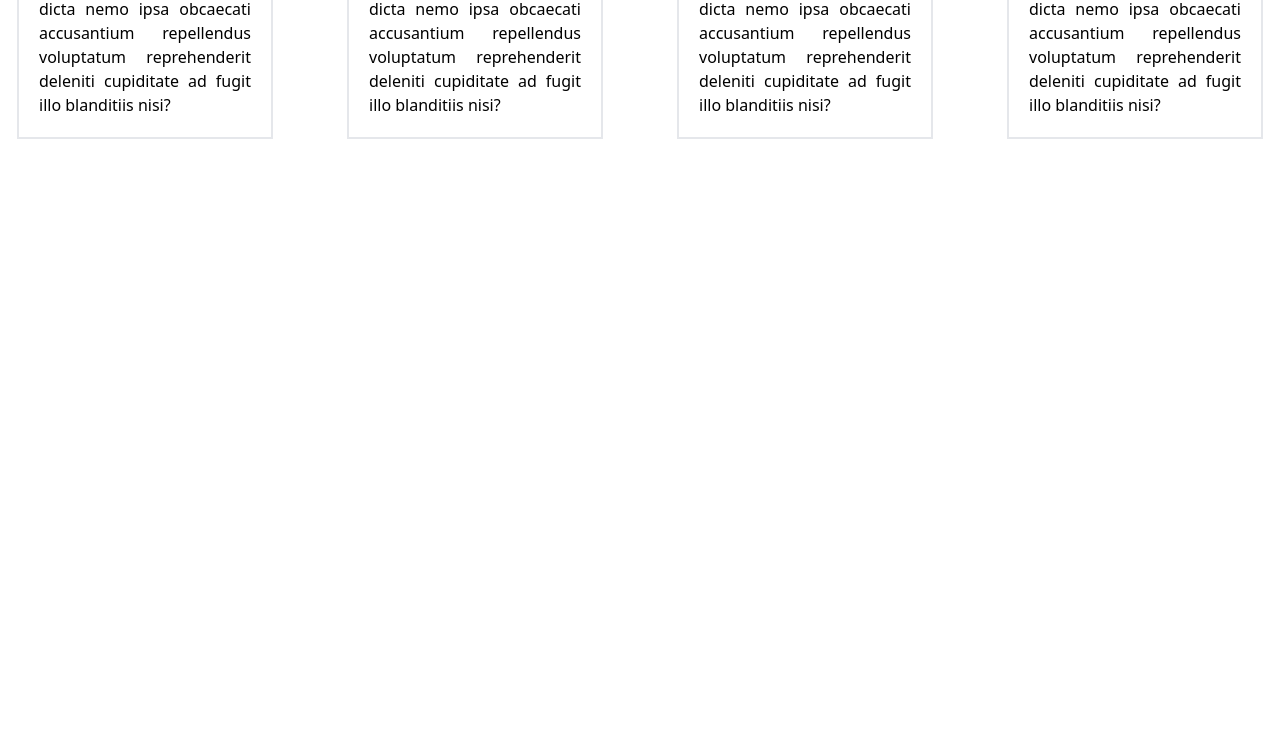
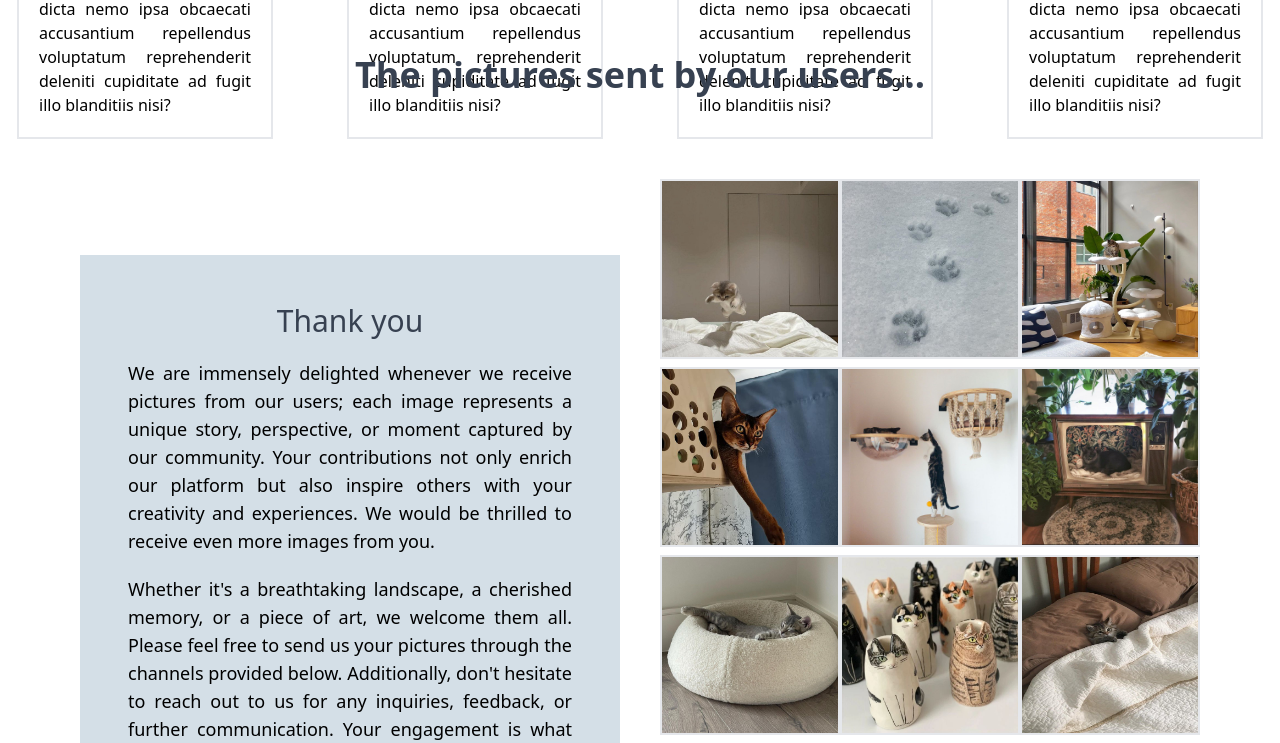
Before and after one commit to demetgas/tailwind-vue-project, a Vue app: page / in a window 1280 px wide. Shown: the part 3520-4263 px from the top of the page. Before the commit the page ends 3699 px from the top, so only its background shows below. Built offline with nearby package versions, Linux system fonts and the light colour scheme.

Commit message:
jinius gallery

```diff
--- a/src/components/Gallery.vue
+++ b/src/components/Gallery.vue
@@ -1,9 +1,52 @@
 <template>
-  <div>Jin</div>
+  <div className="max-w-[1200px] mx-auto">
+    <h2 className="text-center text-gray-700 font-bold text-4xl mt-20 mb-10">
+      The pictures sent by our users...
+    </h2>
+    <div className="grid md:grid-cols-1 lg:grid-cols-2 gap-10 p-10  ">
+      <div
+        className="border-8 h-auto md:mx-auto border-babyblue bg-babyblue p-10 my-auto"
+      >
+        <h1 className="text-center text-gray-700 text-3xl mb-5">Thank you</h1>
+        <p className="text-lg text-justify">
+          We are immensely delighted whenever we receive pictures from our
+          users; each image represents a unique story, perspective, or moment
+          captured by our community. Your contributions not only enrich our
+          platform but also inspire others with your creativity and experiences.
+          We would be thrilled to receive even more images from you.
+        </p>
+        <p className="mt-5 text-lg text-justify">
+          Whether it's a breathtaking landscape, a cherished memory, or a piece
+          of art, we welcome them all. Please feel free to send us your pictures
+          through the channels provided below. Additionally, don't hesitate to
+          reach out to us for any inquiries, feedback, or further communication.
+          Your engagement is what makes our platform vibrant and meaningful.
+          Thank you for being a part of our community!
+        </p>
+      </div>
+      <div
+        className="grid md:grid-cols-3 sm:grid-cols-2 md:mx-auto md:gap-x-10 sm:mx-auto sm:gap-x-20 lg:gap-0 lg:grid-cols-3 gap-1"
+      >
+        <div :key="picture.id" v-for="picture in gallery">
+          <img
+            alt="/"
+            :src="picture.img"
+            className="w-[180px] h-[180px] border-2 my-1"
+          />
+        </div>
+      </div>
+    </div>
+  </div>
 </template>
 
 <script>
+import gallery from "../data/gallery.js";
 export default {
   name: "GallerySection",
+  data() {
+    return {
+      gallery: gallery,
+    };
+  },
 };
 </script>
```
